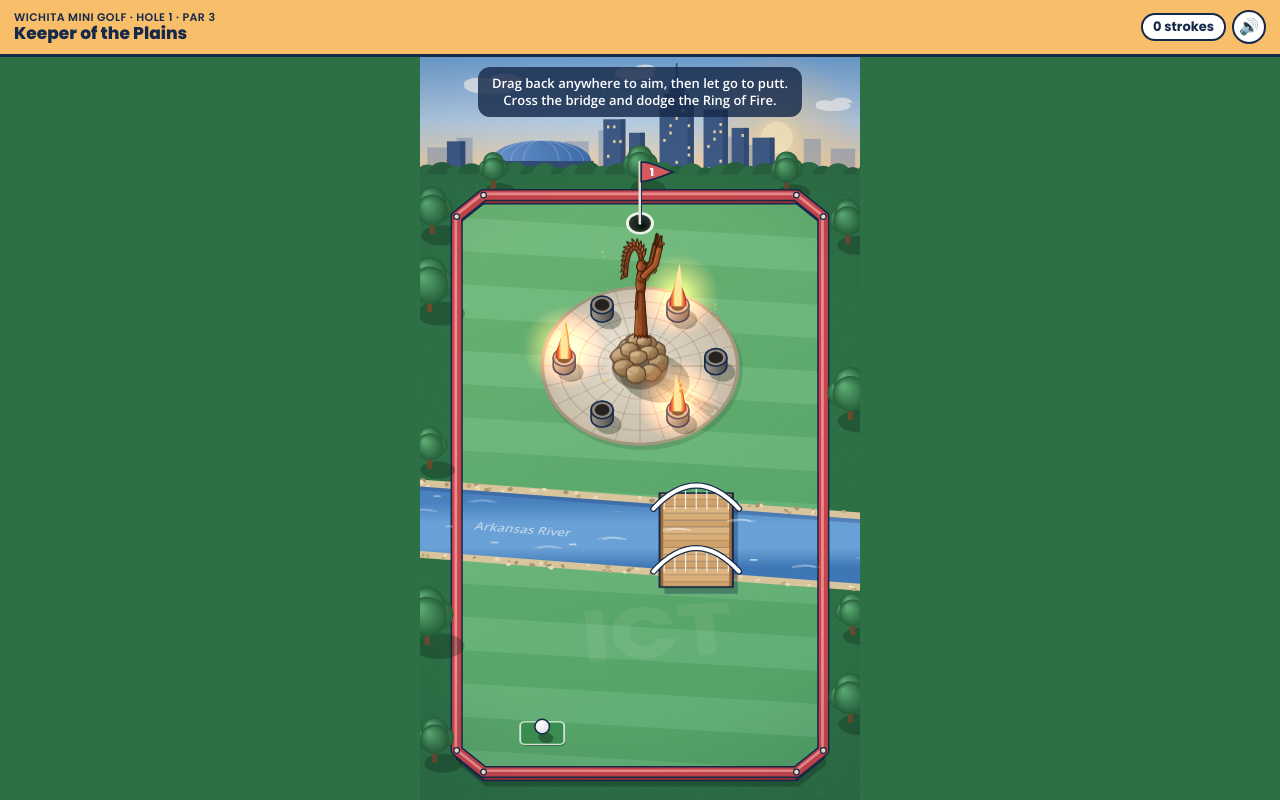
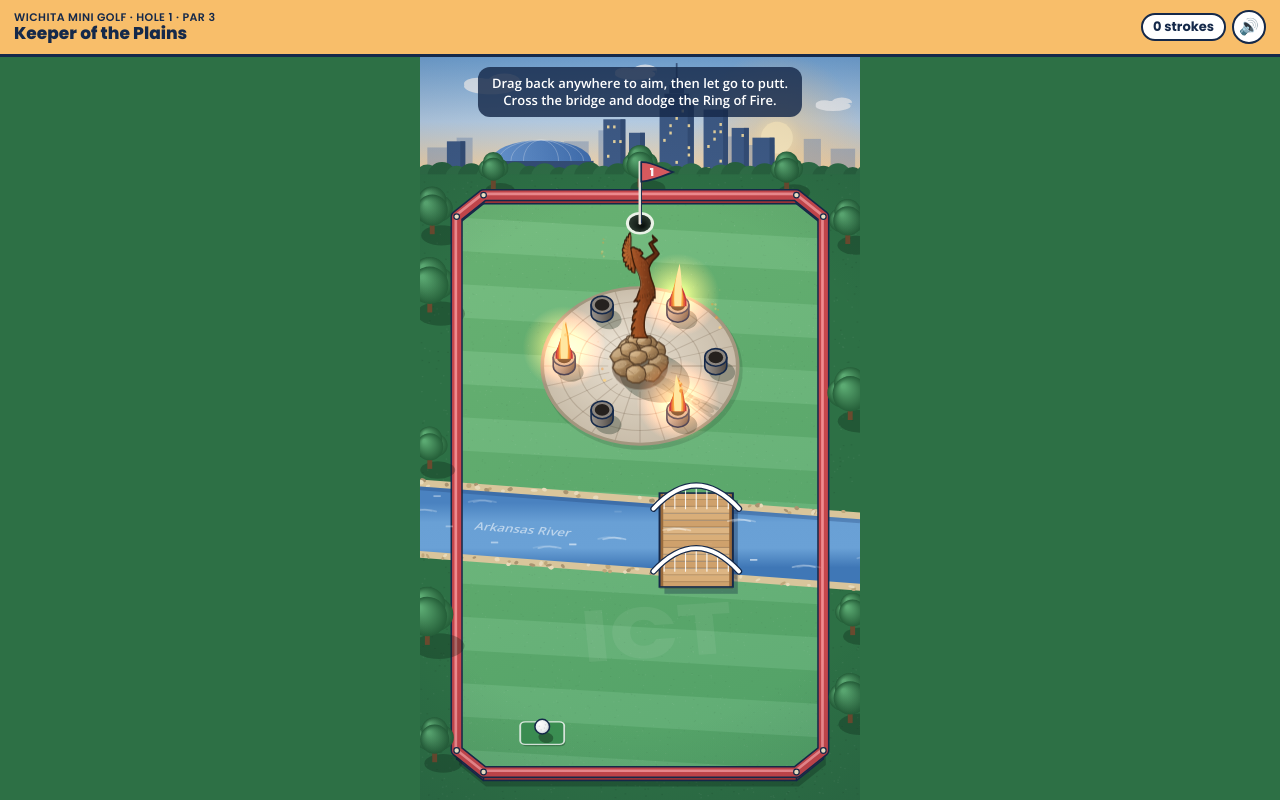
Before and after one commit to WichitaLifeICT/wichita-life-app, a website: page app/public/golf/index.html in a window 1280 px wide. Drawn offline with nearby package versions, Linux system fonts and the light colour scheme.

Commit message:
Wichita Mini Golf: the Keeper traced from his real silhouette
His outline is now traced point by point from the Keeper of the Plains
silhouette: the fan headdress with its straight front feather, his face
turned up, one arm raised with the hand turned up, the arched back, the
fringed hem, and the flame-like fringe down the back of his legs.

Co-Authored-By: Claude Opus 5.5 <noreply@anthropic.com>
Claude-Session: https://claude.ai/code/session_01RVvxjtAiL6j1MniaJt2d1E

```diff
--- a/app/public/golf/index.html
+++ b/app/public/golf/index.html
@@ -442,7 +442,7 @@
   const TREES = [[10, 60, 15], [350, 70, 14], [8, 140, 18], [352, 250, 17], [8, 300, 13], [6, 480, 19], [354, 470, 13], [352, 560, 16], [12, 600, 14], [180, 12, 13], [60, 14, 11], [300, 16, 12]];
   const RAIL_H = 7;
   const POT_H = 7, ROCK_H = 24;
-  const FIG_H = 90; // the Keeper, feet to fingertips, on screen
+  const FIG_H = 86; // the Keeper, feet to the tip of his headdress, on screen
 
   let seed = 1;
   const rnd = () => ((seed = (seed * 16807) % 2147483647) - 1) / 2147483646;
@@ -482,142 +482,105 @@
     c.beginPath(); c.ellipse(x, gy - h, r, ry, 0, 0, Math.PI * 2); c.fill(); c.stroke();
   }
 
-  /**
-   * The Keeper of the Plains, seen from the side: a tall figure of rusted Cor-Ten steel in a long fringed
-   * robe, head tipped back toward the sky, both arms raised with open hands, and a feathered headdress
-   * sweeping back behind him. He faces right, toward the setting sun. (x, y) is his feet on screen.
-   * Shapes are in percent of his height, measured up from his feet; +x is the way he faces.
-   */
+  // The Keeper's outline, traced from Blackbear Bosin's silhouette, in pixels of a tracing where he
+  // stands 1037 px tall with his feet centered on (617, 1155). He faces right, toward the setting sun.
+  // [x, y] is a corner; ['s', ...points] is a smooth run through the points.
+  const KEEPER = {
+    feet: [617, 1155], height: 1037,
+    // The fan of feathers behind his head: the front feather stands straight up; the rest curl round
+    // the back of his head, each tip sharp, and the last two hang down behind his shoulders.
+    fan: [
+      [521.4, 265], [521.8, 163], [519.8, 141], [513.8, 118.2], [501, 137], [498.6, 165.8],
+      [485.8, 156.2], ['s', [485.8, 156.2], [476.2, 179], [481, 197.8]],
+      [465, 191], ['s', [465, 191], [461, 213], [466.6, 233]],
+      [453.8, 227], ['s', [453.8, 227], [448.2, 251], [455.4, 271]],
+      [443, 269], ['s', [443, 269], [440.2, 297], [457, 319.8]],
+      [441.8, 319], ['s', [441.8, 319], [441.8, 349], [463, 367]],
+      [449.8, 373], ['s', [449.8, 373], [453.8, 403], [479, 407]],
+      [469, 425], ['s', [469, 425], [473.8, 449], [500.2, 439]],
+      ['s', [500.2, 439], [497, 471], [517, 484.2]], [531, 463],
+      ['s', [531, 463], [533, 501], [561, 513]], [565, 457],
+      ['s', [565, 457], [548, 400], [532, 330], [521.4, 265]],
+    ],
+    fanTips: [[513.8, 118.2], [485.8, 156.2], [465, 191], [453.8, 227], [443, 269], [441.8, 319], [449.8, 373], [469, 425], [517, 484.2], [561, 513]],
+    fanHub: [528, 300],
+    // Everything else as one piece: the leggings' front, the fringed hem, his chest, the raised arm
+    // and upturned hand, his face to the sky, his arched back, and the flame-like fringe down his legs.
+    body: [
+      ['s', [690, 1155], [665, 1110], [655, 1040], [660, 960], [675, 900], [700, 845], [716, 820]],
+      [726, 780], [740, 788], [744, 753], [761, 763],
+      ['s', [760, 740], [758, 680], [745, 630], [720, 560], [705, 490], [703, 465], [708, 450]],
+      ['s', [708, 450], [722, 420], [745, 388], [780, 354], [802, 326]],
+      [732, 225], [784, 194], [736, 146], [738, 156], [750, 191], [702, 225], [754, 320], [664, 381], [617, 346],
+      [634, 332], [640, 324], [638, 315], [624, 302], [620, 296], [616, 290], [606, 284], [590, 282],
+      ['s', [590, 282], [581, 277], [569, 274], [557, 265], [541, 262], [525, 268]],
+      ['s', [525, 268], [512, 300], [518, 350], [540, 415], [565, 457]],
+      ['s', [565, 457], [600, 520], [619, 590], [621, 640], [610, 680], [582, 760]],
+      [554, 798], [586, 786], [585, 801], [612, 785], [600, 805],
+      ['s', [600, 805], [580, 850], [561.7, 870], [551.7, 890], [550.7, 904]], [581.7, 890],
+      ['s', [581.7, 890], [566.7, 906.7], [553.3, 923.3], [543.3, 943.3], [539.3, 966.7], [539.3, 987.3]], [566, 971.7],
+      ['s', [566, 971.7], [555, 993.3], [541.7, 1013.3], [531.7, 1043.3], [528.3, 1076.7]], [561, 1053.3],
+      ['s', [561, 1053.3], [546.7, 1070], [536.7, 1090], [532.3, 1113.3], [532.7, 1141.7]], [555, 1126.7],
+      [546.7, 1155],
+    ],
+    flames: [[[600, 805], [550.7, 904]], [[581.7, 890], [539.3, 987.3]], [[566, 971.7], [528.3, 1076.7]], [[561, 1053.3], [532.7, 1141.7]]],
+  };
+
+  /** The Keeper of the Plains in rusted Cor-Ten steel. (x, y) is his feet on screen; he stands FIG_H tall. */
   function keeperFigure(c, x, y) {
-    const u = FIG_H / 100;
-    const P = (px, py) => [x + px * u, y - py * u];
-    const trace = (pts, close) => {
+    const k = FIG_H / KEEPER.height;
+    const [fx, fy] = KEEPER.feet;
+    const P = ([px, py]) => [x + (px - fx) * k, y - (fy - py) * k];
+    const path = (cmds, close = true) => {
       c.beginPath();
-      pts.forEach(([px, py], i) => { const [sx, sy] = P(px, py); if (i) c.lineTo(sx, sy); else c.moveTo(sx, sy); });
+      let first = true;
+      const to = (pt) => { const [sx, sy] = P(pt); if (first) { c.moveTo(sx, sy); first = false; } else c.lineTo(sx, sy); };
+      for (const cmd of cmds) {
+        if (cmd[0] !== 's') { to(cmd); continue; }
+        // A Catmull-Rom curve through the points.
+        const pts = cmd.slice(1);
+        for (let i = 0; i < pts.length - 1; i++) {
+          const p0 = pts[Math.max(0, i - 1)], p1 = pts[i], p2 = pts[i + 1], p3 = pts[Math.min(pts.length - 1, i + 2)];
+          for (let t = 0; t < 1; t += 0.2) {
+            const t2 = t * t, t3 = t2 * t;
+            to([0, 1].map((j) => 0.5 * (2 * p1[j] + (p2[j] - p0[j]) * t + (2 * p0[j] - 5 * p1[j] + 4 * p2[j] - p3[j]) * t2 + (3 * p1[j] - p0[j] - 3 * p2[j] + p3[j]) * t3)));
+          }
+        }
+        to(pts[pts.length - 1]);
+      }
       if (close) c.closePath();
     };
-    // Lit from the top left: bright rust on his back, dark on his front.
-    const steel = (x0, x1) => {
-      const g = c.createLinearGradient(x + x0 * u, 0, x + x1 * u, 0);
+    // Lit from the top left: bright rust behind him, dark in front.
+    const steel = (px0, px1) => {
+      const g = c.createLinearGradient(P([px0, 0])[0], 0, P([px1, 0])[0], 0);
       g.addColorStop(0, '#C47236'); g.addColorStop(0.45, '#8E4520'); g.addColorStop(1, '#4B200C');
       return g;
     };
-    const EDGE = '#2A1206', NEAR = '#9C4C21', FAR = '#5C2A11';
+    const EDGE = '#2A1206';
+    const line = (a, b, style, w) => { c.strokeStyle = style; c.lineWidth = w; path([a, b], false); c.stroke(); };
+    const along = (a, b, t) => [a[0] + (b[0] - a[0]) * t, a[1] + (b[1] - a[1]) * t];
     c.save();
     c.lineJoin = 'round'; c.lineCap = 'round';
 
-    // An arm raised high, with an open hand: shoulder → elbow → wrist, then the hand toward `tip`.
-    // The near arm's sleeve has a buckskin fringe hanging from it.
-    const arm = (pts, tip, thumb, color, fringe) => {
-      if (fringe) {
-        const [a, b] = pts;
-        const dx = b[0] - a[0], dy = b[1] - a[1], len = Math.hypot(dx, dy);
-        const nx = dy / len, ny = -dx / len;
-        c.strokeStyle = '#4E230E'; c.lineWidth = 0.75;
-        for (let t = 0.15; t < 0.95; t += 0.1) {
-          const fx = a[0] + dx * t + nx * 1.8, fy = a[1] + dy * t + ny * 1.8;
-          trace([[fx, fy], [fx + 0.5, fy - 3.4 - 1.2 * Math.sin(t * 9)]]); c.stroke();
-        }
-      }
-      c.strokeStyle = EDGE; c.lineWidth = 4.4 * u + 1.6; trace(pts); c.stroke();
-      c.strokeStyle = color; c.lineWidth = 4.4 * u; trace(pts); c.stroke();
-      c.strokeStyle = 'rgba(255,200,150,.25)'; c.lineWidth = 1; trace(pts.map(([px, py]) => [px - 0.9, py + 0.5])); c.stroke();
-      const w = pts[pts.length - 1];
-      const dx = tip[0] - w[0], dy = tip[1] - w[1], len = Math.hypot(dx, dy);
-      const nx = (-dy / len) * 1.7, ny = (dx / len) * 1.7;
-      trace([[w[0] + nx, w[1] + ny], [tip[0] + nx * 0.55, tip[1] + ny * 0.55], tip, [tip[0] - nx * 0.4, tip[1] - ny * 0.4], [w[0] - nx, w[1] - ny]], true);
-      c.fillStyle = color; c.fill(); c.strokeStyle = EDGE; c.lineWidth = 0.9; c.stroke();
-      // Finger lines on the open palm.
-      c.strokeStyle = 'rgba(42,18,6,.6)'; c.lineWidth = 0.5;
-      for (const f of [-0.3, 0.25]) { trace([[w[0] + dx * 0.55 + nx * f, w[1] + dy * 0.55 + ny * f], [w[0] + dx * 0.95 + nx * f, w[1] + dy * 0.95 + ny * f]]); c.stroke(); }
-      c.strokeStyle = EDGE; c.lineWidth = 1.6 * u + 1; trace([[w[0] + dx * 0.25, w[1] + dy * 0.25], thumb]); c.stroke();
-      c.strokeStyle = color; c.lineWidth = 1.6 * u; trace([[w[0] + dx * 0.25, w[1] + dy * 0.25], thumb]); c.stroke();
-    };
-
-    // The far arm, behind him.
-    arm([[1.6, 56.5], [10.5, 68.5], [14, 84.5]], [15.4, 94.5], [17, 87.6], FAR, false);
-
-    // The headdress: a band of feathers rising off his crown and sweeping back and down his back.
-    const A = [0.8, 70.4], B = [-1.5, 88], C = [-12.5, 87], D = [-13.5, 57];
-    const bez = (t) => {
-      const m = 1 - t;
-      return [0, 1].map((k) => m * m * m * A[k] + 3 * m * m * t * B[k] + 3 * m * t * t * C[k] + t * t * t * D[k]);
-    };
-    const feathers = [];
-    for (let i = 0; i < 13; i++) {
-      const t = 0.03 + (i / 12) * 0.95;
-      const [sx, sy] = bez(t), [ax, ay] = bez(t - 0.01), [bx, by] = bez(t + 0.01);
-      let tx = bx - ax, ty = by - ay;
-      const tl = Math.hypot(tx, ty); tx /= tl; ty /= tl;
-      let nx = -ty, ny = tx;
-      if (nx * (sx - 0.5) + ny * (sy - 64) < 0) { nx = -nx; ny = -ny; }
-      const L = 10.5 - 3.5 * t;
-      const ex = sx + nx * L * 0.6 + tx * L * 0.8, ey = sy + ny * L * 0.6 + ty * L * 0.8;
-      const fl = Math.hypot(ex - sx, ey - sy);
-      feathers.push({ sx, sy, ex, ey, wx: (-(ey - sy) / fl) * 1.8, wy: ((ex - sx) / fl) * 1.8, i });
-    }
-    for (const f of feathers.reverse()) {
-      const outline = [[f.sx - f.wx, f.sy - f.wy], [(f.sx + f.ex) / 2 - f.wx * 0.85, (f.sy + f.ey) / 2 - f.wy * 0.85], [f.ex, f.ey],
-        [(f.sx + f.ex) / 2 + f.wx * 0.85, (f.sy + f.ey) / 2 + f.wy * 0.85], [f.sx + f.wx, f.sy + f.wy]];
-      const [gx0, gy0] = P(f.sx, f.sy), [gx1, gy1] = P(f.ex, f.ey);
-      const g = c.createLinearGradient(gx0, gy0, gx1, gy1);
-      g.addColorStop(0, f.i % 2 ? '#C06D33' : '#A65726'); g.addColorStop(0.7, '#7E3B19'); g.addColorStop(1, '#3A1707');
-      trace(outline, true);
-      c.fillStyle = g; c.fill();
-      c.strokeStyle = EDGE; c.lineWidth = 0.8; c.stroke();
-      c.strokeStyle = 'rgba(255,205,160,.45)'; c.lineWidth = 0.6;
-      trace([[f.sx, f.sy], [f.sx + (f.ex - f.sx) * 0.75, f.sy + (f.ey - f.sy) * 0.75]]); c.stroke();
-    }
-    const spine = [];
-    for (let i = 0; i <= 24; i++) spine.push(bez(i / 24));
-    c.strokeStyle = EDGE; c.lineWidth = 2.8 * u + 1.4; trace(spine); c.stroke();
-    c.strokeStyle = '#6C3317'; c.lineWidth = 2.8 * u; trace(spine); c.stroke();
-    // Beadwork dots along the band.
-    c.fillStyle = 'rgba(255,205,160,.5)';
-    for (let i = 2; i < 24; i += 3) { const [bx, by] = P(...bez(i / 24)); c.beginPath(); c.arc(bx, by, 0.5, 0, Math.PI * 2); c.fill(); }
-
-    // The long robe, belted, chest out, flaring to a fringed hem, moccasin toe peeking out.
-    trace([[5, 0], [8.6, 0], [8.4, 1.4], [5.4, 2.4]], true);
-    c.fillStyle = '#5A2810'; c.fill(); c.strokeStyle = EDGE; c.lineWidth = 0.8; c.stroke();
-    const hem = [];
-    for (let i = 0; i <= 8; i++) hem.push([-5.5 + i * 1.5, i % 2 ? 2.8 : 0]);
-    trace([
-      ...hem, [6.5, 0], [5.2, 16], [4, 32], [3.4, 40], [4.4, 47], [4.7, 52], [3.7, 57], [2.4, 60.4],
-      [-1.8, 61.2], [-3.2, 57], [-3.8, 50], [-3.2, 42], [-3.6, 32], [-4.4, 16],
-    ], true);
-    c.fillStyle = steel(-5.5, 6.5); c.fill();
+    const metal = steel(440, 800);
+    path(KEEPER.body);
+    c.fillStyle = metal; c.fill();
     c.strokeStyle = EDGE; c.lineWidth = 1.1; c.stroke();
-    c.strokeStyle = 'rgba(42,18,6,.45)'; c.lineWidth = 0.7;
-    for (const [a, b] of [[-1.2, -2.4], [1.6, 2.6]]) { trace([[a, 39], [b, 4]]); c.stroke(); }
-    // A lit edge down his back.
+    // A crease where each flame of fringe folds, strands at the hem, and a lit edge down his back.
+    for (const [notch, tip] of KEEPER.flames) line(along(notch, tip, 0.15), along(notch, tip, 0.7), 'rgba(42,18,6,.4)', 0.6);
+    for (let i = 0; i < 7; i++) { const hx = 590 + i * 24, hy = 768 - i * 3; line([hx, hy - 28], [hx + 2, hy], 'rgba(42,18,6,.4)', 0.6); }
     c.strokeStyle = 'rgba(255,200,150,.35)'; c.lineWidth = 0.9;
-    trace([[-2.9, 57], [-3.4, 50], [-2.8, 42], [-3.2, 32], [-4, 16], [-5, 3]]); c.stroke();
-    // The yoke across his chest, with a short fringe.
-    c.strokeStyle = 'rgba(42,18,6,.6)'; c.lineWidth = 0.7;
-    trace([[-3.4, 53.5], [0.6, 51.5], [4.6, 50.5]]); c.stroke();
-    for (let i = 0; i < 6; i++) { const fx = -2.6 + i * 1.3; trace([[fx, 53 - i * 0.4], [fx + 0.2, 50.6 - i * 0.4]]); c.stroke(); }
-    trace([[-3.3, 40], [3.5, 40], [3.6, 43.4], [-3.4, 43.4]], true);
-    c.fillStyle = '#4E240D'; c.fill();
-    trace([[-3.4, 41], [-1.9, 41], [-3, 25], [-4.6, 25.8]], true);
-    c.fillStyle = '#6C3317'; c.fill();
-    c.strokeStyle = EDGE; c.lineWidth = 0.7; c.stroke();
-
-    // His head in profile, tipped back to look up at his hands.
-    const head = [
-      [2.4, 60.4], [3.2, 62], [4.9, 63.2], [4.6, 64.4], [5.2, 65], [4.9, 65.9], [6, 67.2], [4.4, 67.6],
-      [3.4, 68.6], [1, 69.6], [-1.6, 68.4], [-2.9, 64.5], [-1.8, 61.2],
-    ].map(([px, py]) => [1 + (px - 1) * 1.15, 62 + (py - 62) * 1.15]);
-    trace(head, true);
-    c.fillStyle = steel(-3, 6.5); c.fill();
+    path([['s', [572, 470], [604, 524], [622, 590], [624, 640], [613, 680]]], false); c.stroke();
+    // Where the arm crosses in front of his chest, and his eye.
+    line([668, 386], [708, 448], 'rgba(42,18,6,.45)', 0.7);
+    const [ex, ey] = P([606, 297]);
+    c.fillStyle = EDGE; c.beginPath(); c.arc(ex, ey, 0.75, 0, Math.PI * 2); c.fill();
+    // The headdress last: its feathers lie over the back of his head and hang down his back.
+    path(KEEPER.fan);
+    c.fillStyle = metal; c.fill();
     c.strokeStyle = EDGE; c.lineWidth = 1; c.stroke();
-    c.fillStyle = EDGE;
-    const [ex, ey] = P(3.6, 67.4);
-    c.beginPath(); c.arc(ex, ey, 0.6 * u + 0.3, 0, Math.PI * 2); c.fill();
-    c.strokeStyle = 'rgba(42,18,6,.6)'; c.lineWidth = 0.6;
-    trace([[2.6, 68.4], [4.4, 68.6]]); c.stroke();
-
-    // The near arm, in front.
-    arm([[2.6, 56], [13.6, 66.6], [17.4, 82.6]], [19, 92.6], [20.8, 85.6], NEAR, true);
+    for (const tip of KEEPER.fanTips.slice(1)) line(along(KEEPER.fanHub, tip, 0.4), along(KEEPER.fanHub, tip, 0.86), 'rgba(42,18,6,.45)', 0.6);
+    line([517, 262], [516, 140], 'rgba(255,205,160,.4)', 0.6);
     c.restore();
   }
 
@@ -689,7 +652,7 @@
     const [fig, fc] = make();
     keeperFigure(fc, 0.5, -ROCK_H + 1);
     fc.globalCompositeOperation = 'source-atop';
-    speckle(fc, 1600, 'rgba(255,185,120,.18)', 'rgba(40,12,0,.24)', -SPR.w / 2, -SPR.top, SPR.w, SPR.top);
+    speckle(fc, 1100, 'rgba(255,185,120,.14)', 'rgba(40,12,0,.2)', -SPR.w / 2, -SPR.top, SPR.w, SPR.top);
     fc.fillStyle = 'rgba(55,18,4,.14)';
     for (let i = 0; i < 50; i++) fc.fillRect(-24 + rnd() * 48, -SPR.top + rnd() * SPR.top, 0.5, 3 + rnd() * 7);
     // The rock, speckled, with its shadow under it.
```
